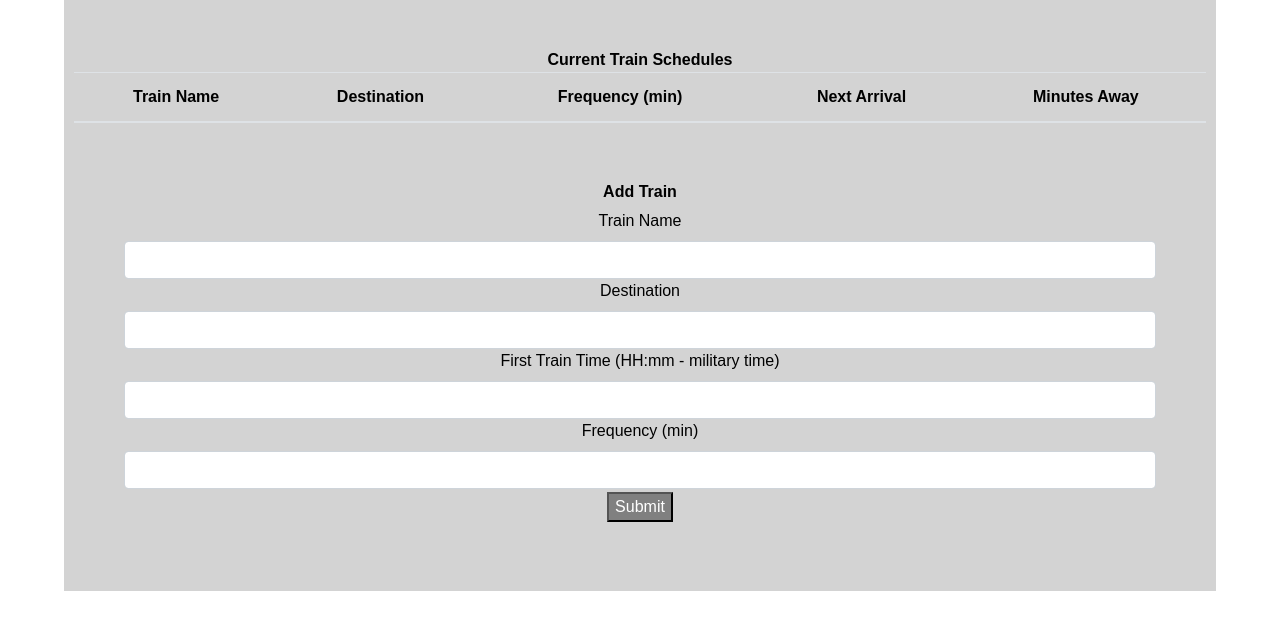
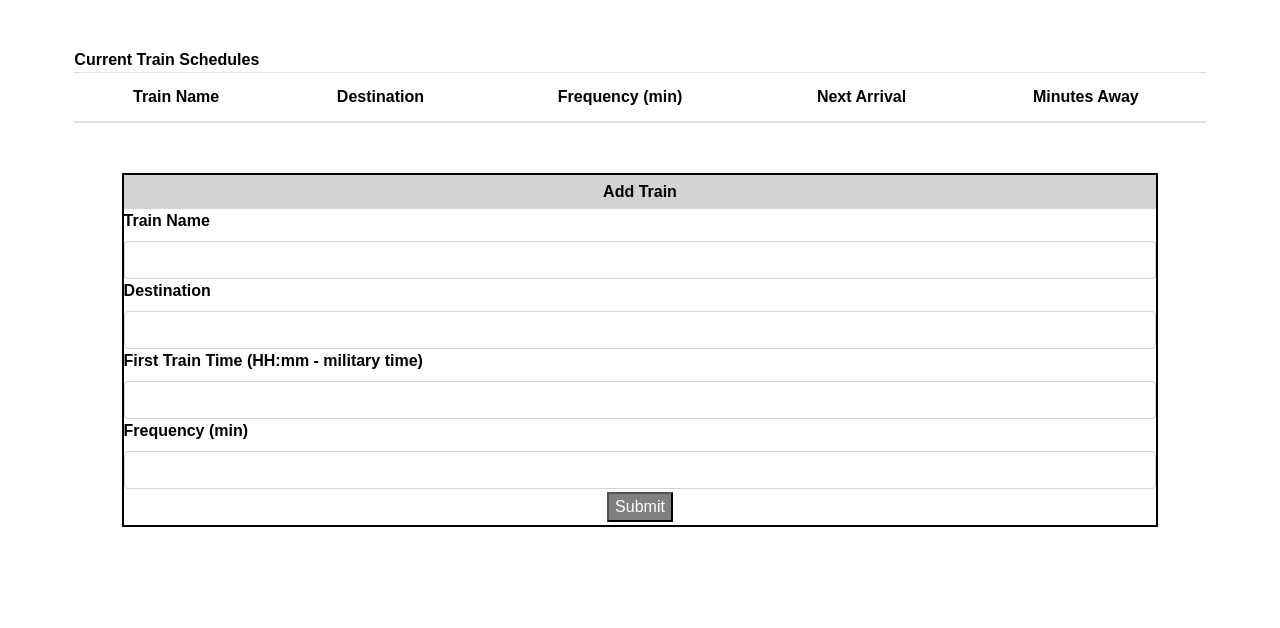
Before and after one commit to ffernandez111/train-activity, a plain HTML site: page index.html in a window 1280 px wide. Shown: the part 172-800 px from the top of the page. Drawn offline with nearby package versions, Linux system fonts and the light colour scheme; a script that the page names is missing.

Commit message:
changed some css

```diff
--- a/assets/css/style.css
+++ b/assets/css/style.css
@@ -6,8 +6,20 @@ body {
     width: 90%;
     text-align: center;
     margin-left: 5%;
+    background: white;
+    color: black;
+}
+
+h1 {
     background: lightgray;
-    color: black;
+}
+
+.lead {
+    background: lightgray;
+}
+
+#currentSchedule {
+    float: left;
 }
 
 .trainTimes {
@@ -16,7 +28,7 @@ body {
 }
 
 .tableContainer {
-    background: lightgrey;
+    background: white;
     color: black;
     font-weight: bold;
     padding: .9%;
@@ -31,10 +43,15 @@ body {
     margin-bottom: 0;
 }
 
+label {
+    float: left;
+    font-weight: bold;
+}
+
 .inputContainer {
     width: 90%;
     margin-left: 5%;
-    border: solid 2px lightgrey;
+    border: solid 2px black;
 }
 
 .inputHeader {
--- a/assets/js/train.js
+++ b/assets/js/train.js
@@ -17,7 +17,7 @@ $(document).ready(function() {
 
             var minutesAway;
 
-            var nextArrival
+            var nextArrival;
 
 
 
--- a/index.html
+++ b/index.html
@@ -46,7 +46,7 @@
 
         <div class="tableContainer">
             <div class="tableHeader">
-                <p>Current Train Schedules</p>
+                <p id="currentSchedule">Current Train Schedules</p>
             </div>
 
             <table class="table" id="scheduleTable">
@@ -66,7 +66,7 @@
         <br>
         <div class="inputContainer">
             <div class="inputHeader">
-                <p>Add Train</p>
+                <p id="addTrain">Add Train</p>
             </div>
 
             <form>
```
